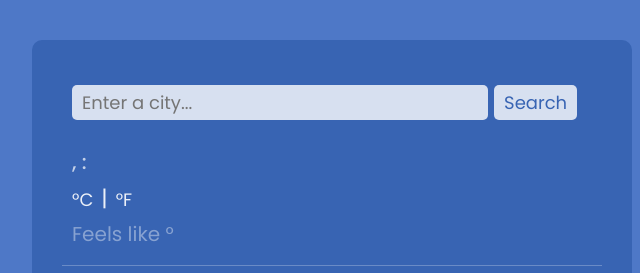
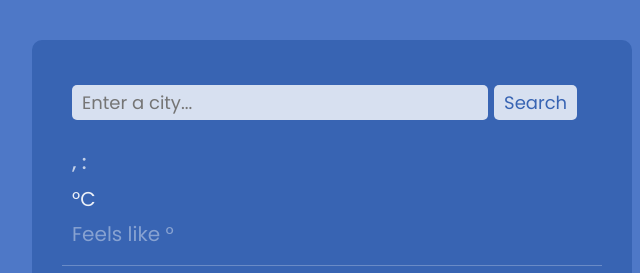
Before and after one commit to ctndeveloperstudent/weatherapp, a website built with Parcel: page index.html in a window 1280 px wide. Shown: the top 273 px of the page, 308-948 px from the left. Built offline with nearby package versions, Linux system fonts and the light colour scheme; no server answers.

Commit message:
removed  °f feature

```diff
--- a/index.html
+++ b/index.html
@@ -44,8 +44,7 @@
                         <li class="ultrabigtemp">
                             <span id="temperature"></span>
                             <span class="temp-unit" id="celsius-link">°C</span>
-                            <span class="dash">|</span>
-                            <span class="temp-unit" id="fahrenheit-link">°F</span>
+
                         </li>
                         <li class="description">
                             <span id="description"></span>
--- a/src/style.css
+++ b/src/style.css
@@ -49,23 +49,17 @@ hr {
 }
 
 
-.ultrabigtemp {
+.ultrabigtemp, .temp-unit {
     font-size: 30px;
     color: rgba(255, 255, 255, 0.9);
     margin-left: 10px;
 }
 
 .temp-unit {
-    font-size: 18px;
-    color: rgba(255, 255, 255, 0.9);
-    margin-right: 0px;
+    font-size: 20px;
+    margin:0;
 }
 
-.dash {
-    font-size: 22px;
-    color: rgba(255, 255, 255, 0.9);
-    margin: 0px;
-}
 
 h1 {
     font-size: 40px;
```
Also changed, not shown: src/index.js (+0 -23 lines).
